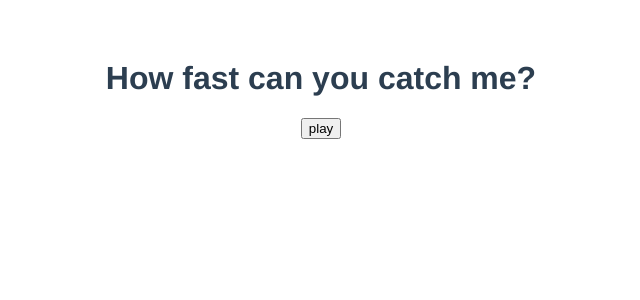
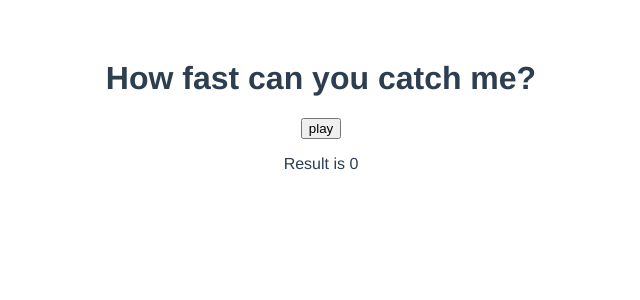
Before and after one commit to khaingzinkhaingzin/vue-2024-10-04, a Vue app in the folder vue3-cli/reaction_timer_pj/: page / in a window 1280 px wide. Shown: the top 300 px of the page, without its empty margins (319-959 px from the left). Built offline with nearby package versions, Linux system fonts and the light colour scheme.

Commit message:
pass data from child component to parent component using this.(value)

```diff
--- a/vue3-cli/reaction_timer_pj/src/App.vue
+++ b/vue3-cli/reaction_timer_pj/src/App.vue
@@ -4,8 +4,9 @@
     <button @click="start" :disabled="isPlaying">play</button>
 
     <div v-if="isPlaying">
-      <Block :delay="delay" />
+      <Block :delay="delay" @endGame="endGame" />
     </div>
+    <p>Result is {{ score }}</p>
   </div>
 </template>
 
@@ -20,12 +21,17 @@ export default {
     return {
       isPlaying: false,
       delay: null,
+      score: 0,
     }
   },
   methods: {
     start() {
       this.isPlaying = true;
       this.delay = 2000 + Math.random() * 5000; // between 2 second and 7 second
+    },
+    endGame(score) {
+      this.score = score;
+
     }
   }
 }
--- a/vue3-cli/reaction_timer_pj/src/components/Block.vue
+++ b/vue3-cli/reaction_timer_pj/src/components/Block.vue
@@ -26,8 +26,7 @@ export default {
       },
       stopTimer() {
         clearInterval(this.timer);
-        console.log(this.score);
-
+        this.$emit("endGame", this.score)
       }
     }
 }
```
